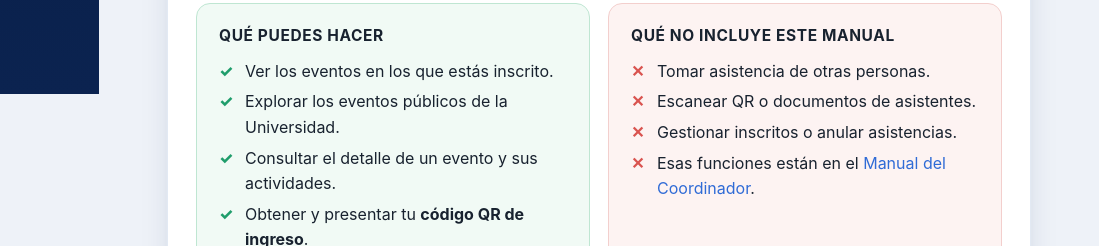
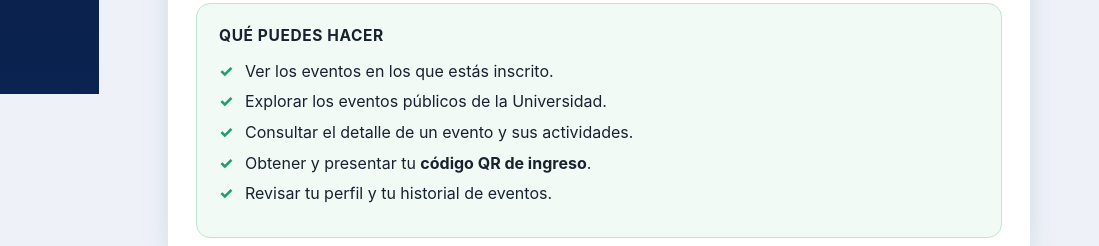
Before and after one commit to afgrajaless/manual-rae-utp, a plain HTML site: page participante.html in a window 1280 px wide. Shown: the part 706-952 px from the top of the page, 181-1280 px from the left. Drawn offline with Linux system fonts and the light colour scheme.

Commit message:
Quita el recuadro de exclusiones de la seccion Alcance en ambos manuales

```diff
--- a/participante.html
+++ b/participante.html
@@ -74,7 +74,6 @@
         <div class="card">
           <p class="lead">Como <b>participante</b>, el aplicativo RAE te permite <b>consultar los eventos y actividades en los que ya estás inscrito</b> y <b>acceder a tu código QR personal de ingreso</b>, el que presentas para que te registren la asistencia. Todo desde tu teléfono, sin papeles y disponible en cualquier momento.</p>
           <div style="margin-top:22px">
-            <div class="cols2">
             <div class="scope in">
               <h4>Qué puedes hacer</h4>
               <ul>
@@ -84,16 +83,6 @@
                 <li>Obtener y presentar tu <b>código QR de ingreso</b>.</li>
                 <li>Revisar tu perfil y tu historial de eventos.</li>
               </ul>
-              </div>
-              <div class="scope out">
-                <h4>Qué NO incluye este manual</h4>
-                <ul>
-                  <li>Tomar asistencia de otras personas.</li>
-                  <li>Escanear QR o documentos de asistentes.</li>
-                  <li>Gestionar inscritos o anular asistencias.</li>
-                  <li>Esas funciones están en el <a href="coordinador.html">Manual del Coordinador</a>.</li>
-                </ul>
-              </div>
             </div>
           </div>
         </div>
```
Also changed, not shown: coordinador.html (+0 -10 lines). Lines whose indentation alone changed are shown as unchanged.
